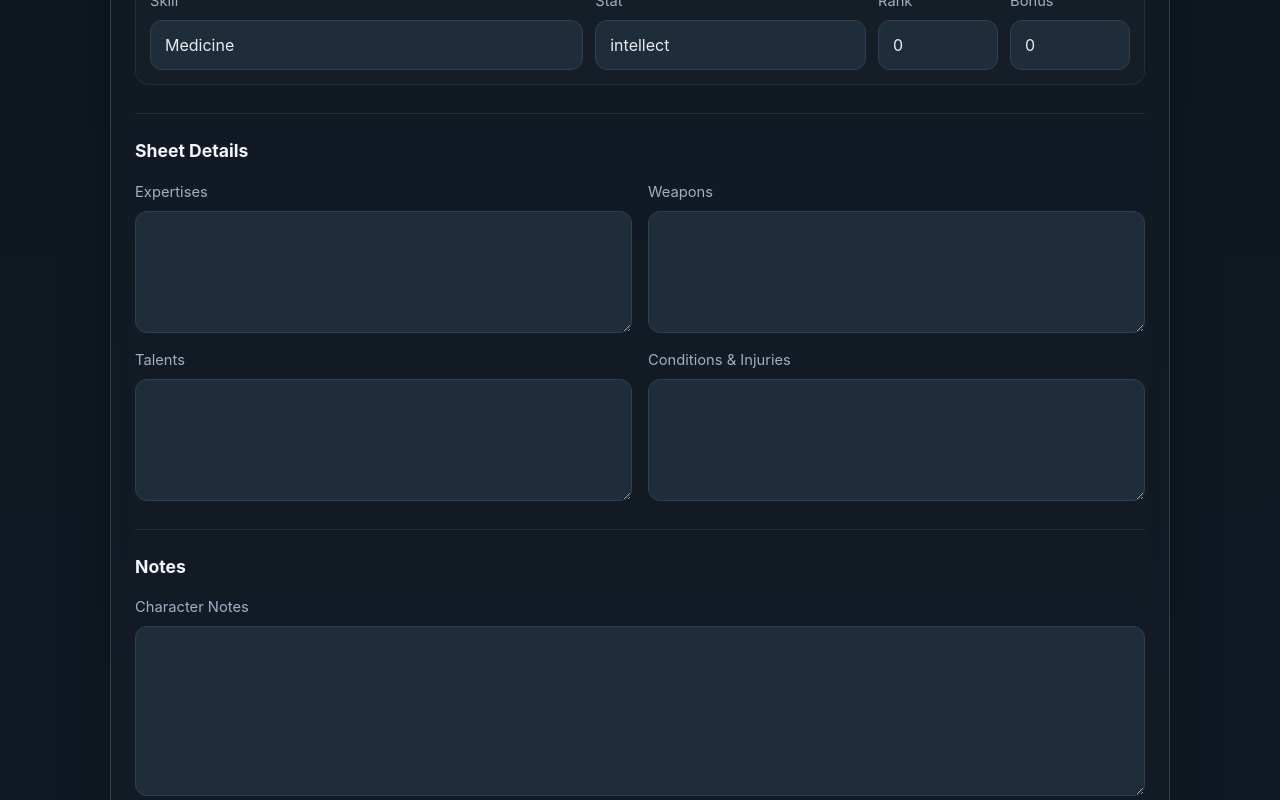
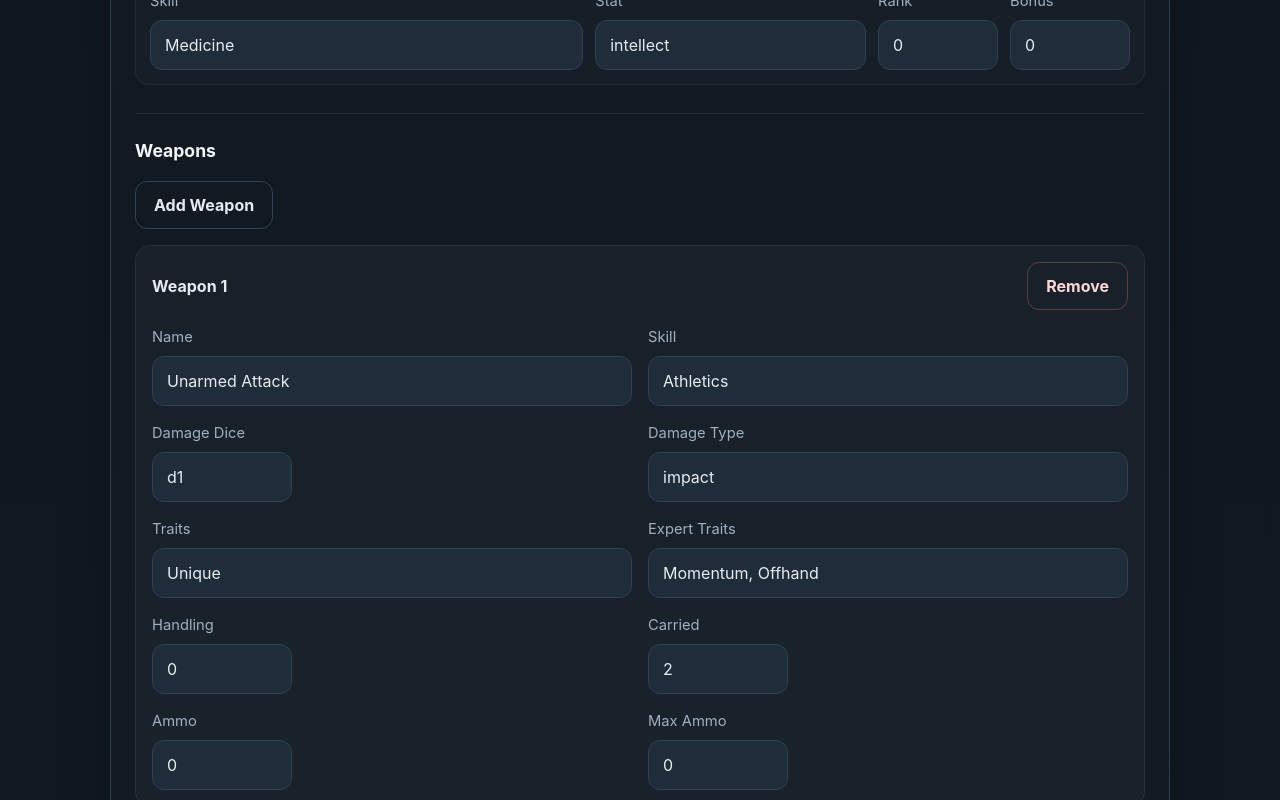
Before and after one commit to BoomerET/cosmere-rpg-character-builder, a React (Vite) app: page /new in a window 1280 px wide. Shown: the part 3820-4620 px from the top of the page. Built offline with nearby package versions, Linux system fonts and the light colour scheme.

Commit message:
Adding weaponList
Instead of weapons in a textarea, let's put them into a structured format.

```diff
--- a/src/components/CharacterForm.tsx
+++ b/src/components/CharacterForm.tsx
@@ -1,5 +1,5 @@
 import { useEffect, type ReactNode } from "react";
-import { useForm } from "react-hook-form";
+import { useFieldArray, useForm } from "react-hook-form";
 import { zodResolver } from "@hookform/resolvers/zod";
 import {
   characterSchema,
@@ -37,6 +37,15 @@ export function CharacterForm({
   const form = useForm<CharacterInput>({
     resolver: zodResolver(characterSchema),
     defaultValues,
+  });
+
+  const {
+    fields: weaponFields,
+    append,
+    remove,
+  } = useFieldArray({
+    control: form.control,
+    name: "weapons",
   });
 
   useEffect(() => {
@@ -381,16 +390,130 @@ export function CharacterForm({
         </section>
 
         <section className="sheet-section">
+          <h2>Weapons</h2>
+
+          <div className="stack-actions" style={{ marginBottom: "16px" }}>
+            <button
+              type="button"
+              className="button button-secondary"
+              onClick={() =>
+                append({
+                  name: "New Weapon",
+                  skill: "Athletics",
+                  damageDice: "d1",
+                  damageType: "impact",
+                  traits: "",
+                  expertTraits: "",
+                  handling: 0,
+                  carried: 2,
+                  ammo: 0,
+                  maxAmmo: 0,
+                  type: 0,
+                })
+              }
+            >
+              Add Weapon
+            </button>
+          </div>
+
+          <div className="weapons-grid">
+            {weaponFields.map((weapon, index) => (
+              <div className="weapon-card" key={weapon.id}>
+                <div className="weapon-card-header">
+                  <h3>Weapon {index + 1}</h3>
+                  <button
+                    type="button"
+                    className="button button-danger"
+                    onClick={() => remove(index)}
+                  >
+                    Remove
+                  </button>
+                </div>
+
+                <div className="form-grid">
+                  <label className="field">
+                    <span>Name</span>
+                    <input {...form.register(`weapons.${index}.name`)} />
+                  </label>
+
+                  <label className="field">
+                    <span>Skill</span>
+                    <input {...form.register(`weapons.${index}.skill`)} />
+                  </label>
+
+                  <label className="field field-small">
+                    <span>Damage Dice</span>
+                    <input {...form.register(`weapons.${index}.damageDice`)} />
+                  </label>
+
+                  <label className="field">
+                    <span>Damage Type</span>
+                    <input {...form.register(`weapons.${index}.damageType`)} />
+                  </label>
+
+                  <label className="field">
+                    <span>Traits</span>
+                    <input {...form.register(`weapons.${index}.traits`)} />
+                  </label>
+
+                  <label className="field">
+                    <span>Expert Traits</span>
+                    <input
+                      {...form.register(`weapons.${index}.expertTraits`)}
+                    />
+                  </label>
+
+                  <label className="field field-small">
+                    <span>Handling</span>
+                    <input
+                      type="number"
+                      {...form.register(`weapons.${index}.handling`, {
+                        valueAsNumber: true,
+                      })}
+                    />
+                  </label>
+
+                  <label className="field field-small">
+                    <span>Carried</span>
+                    <input
+                      type="number"
+                      {...form.register(`weapons.${index}.carried`, {
+                        valueAsNumber: true,
+                      })}
+                    />
+                  </label>
+
+                  <label className="field field-small">
+                    <span>Ammo</span>
+                    <input
+                      type="number"
+                      {...form.register(`weapons.${index}.ammo`, {
+                        valueAsNumber: true,
+                      })}
+                    />
+                  </label>
+
+                  <label className="field field-small">
+                    <span>Max Ammo</span>
+                    <input
+                      type="number"
+                      {...form.register(`weapons.${index}.maxAmmo`, {
+                        valueAsNumber: true,
+                      })}
+                    />
+                  </label>
+                </div>
+              </div>
+            ))}
+          </div>
+        </section>
+
+        <section className="sheet-section">
           <h2>Sheet Details</h2>
           <div className="form-grid">
             <label className="field">
               <span>Expertises</span>
               <textarea rows={4} {...form.register("expertisesText")} />
-            </label>
-
-            <label className="field">
-              <span>Weapons</span>
-              <textarea rows={4} {...form.register("weaponsText")} />
             </label>
 
             <label className="field">
@@ -402,15 +525,12 @@ export function CharacterForm({
               <span>Conditions & Injuries</span>
               <textarea rows={4} {...form.register("conditionsText")} />
             </label>
+
+            <label className="field">
+              <span>Notes</span>
+              <textarea rows={4} {...form.register("notes")} />
+            </label>
           </div>
-        </section>
-
-        <section className="sheet-section">
-          <h2>Notes</h2>
-          <label className="field">
-            <span>Character Notes</span>
-            <textarea rows={6} {...form.register("notes")} />
-          </label>
         </section>
 
         <div className="action-row">
--- a/src/features/characters/CharacterContext.tsx
+++ b/src/features/characters/CharacterContext.tsx
@@ -69,7 +69,21 @@ function makeBlankCharacter(): CharacterInput {
     sensesRange: "",
     liftingCapacity: "",
     expertisesText: "",
-    weaponsText: "",
+    weapons: [
+      {
+        name: "Unarmed Attack",
+        skill: "Athletics",
+        damageDice: "d1",
+        damageType: "impact",
+        traits: "Unique",
+        expertTraits: "Momentum, Offhand",
+        handling: 0,
+        carried: 2,
+        ammo: 0,
+        maxAmmo: 0,
+        type: 0,
+      },
+    ],
     talentsText: "",
     conditionsText: "",
     skills: DEFAULT_SKILLS.map((skill) => ({ ...skill })),
--- a/src/features/characters/character.export.xml.ts
+++ b/src/features/characters/character.export.xml.ts
@@ -92,6 +92,39 @@ export function toFantasyGroundsXml(character: CharacterInput): string {
         ].join(""),
       ),
     )
+    .join("");
+
+  const weaponListBlock = character.weapons
+    .map((weapon, i) => {
+      const nodeName =
+        i === 0 && weapon.name === "Unarmed Attack"
+          ? "unarmedattack"
+          : idNode(i + 1);
+
+      return (
+        `<${nodeName}>` +
+        tag("ammo", n(weapon.ammo), { type: "number" }) +
+        tag("carried", n(weapon.carried), { type: "number" }) +
+        `<damagelist>` +
+        `<id-00001>` +
+        tag("dice", escapeXml(weapon.damageDice), { type: "dice" }) +
+        tag("type", escapeXml(weapon.damageType), { type: "string" }) +
+        tag("weaponskill", escapeXml(weapon.skill), { type: "string" }) +
+        `</id-00001>` +
+        `</damagelist>` +
+        tag("experttraits", escapeXml(weapon.expertTraits), {
+          type: "string",
+        }) +
+        tag("handling", n(weapon.handling), { type: "number" }) +
+        tag("maxammo", n(weapon.maxAmmo), { type: "number" }) +
+        tag("name", escapeXml(weapon.name), { type: "string" }) +
+        `<shortcut type="windowreference">${tag("class", "")}${tag("recordname", "")}</shortcut>` +
+        tag("traits", escapeXml(weapon.traits), { type: "string" }) +
+        tag("type", n(weapon.type), { type: "number" }) +
+        tag("weaponskill", escapeXml(weapon.skill), { type: "string" }) +
+        `</${nodeName}>`
+      );
+    })
     .join("");
 
   const topLevelStats = [
@@ -212,23 +245,7 @@ export function toFantasyGroundsXml(character: CharacterInput): string {
     ) +
     tag("totaltalents", "0", { type: "number" }) +
     `<weaponlist>` +
-    `<unarmedattack>` +
-    tag("ammo", "0", { type: "number" }) +
-    tag("carried", "2", { type: "number" }) +
-    `<damagelist><id-00001>` +
-    tag("dice", "d1", { type: "dice" }) +
-    tag("type", "impact", { type: "string" }) +
-    tag("weaponskill", "Athletics", { type: "string" }) +
-    `</id-00001></damagelist>` +
-    tag("experttraits", "Momentum, Offhand", { type: "string" }) +
-    tag("handling", "0", { type: "number" }) +
-    tag("maxammo", "0", { type: "number" }) +
-    tag("name", "Unarmed Attack", { type: "string" }) +
-    `<shortcut type="windowreference">${tag("class", "")}${tag("recordname", "")}</shortcut>` +
-    tag("traits", "Unique", { type: "string" }) +
-    tag("type", "0", { type: "number" }) +
-    tag("weaponskill", "Athletics", { type: "string" }) +
-    `</unarmedattack>` +
+    weaponListBlock +
     `</weaponlist>` +
     `</character>` +
     `</root>`
--- a/src/features/characters/character.import.xml.ts
+++ b/src/features/characters/character.import.xml.ts
@@ -54,6 +54,22 @@ export function fromFantasyGroundsXml(xmlText: string): CharacterInput {
       bonus: numberAt(node, "bonus", 0),
     };
   });
+
+  const importedWeapons = Array.from(
+    character.querySelectorAll("weaponlist > *"),
+  ).map((node) => ({
+    name: textAt(node, "name") || "Unnamed Weapon",
+    skill: textAt(node, "weaponskill") || "Athletics",
+    damageDice: textAt(node, "damagelist > * > dice") || "d1",
+    damageType: textAt(node, "damagelist > * > type") || "impact",
+    traits: textAt(node, "traits"),
+    expertTraits: textAt(node, "experttraits"),
+    handling: numberAt(node, "handling", 0),
+    carried: numberAt(node, "carried", 2),
+    ammo: numberAt(node, "ammo", 0),
+    maxAmmo: numberAt(node, "maxammo", 0),
+    type: numberAt(node, "type", 0),
+  }));
 
   return {
     id: uuid(),
@@ -114,7 +130,24 @@ export function fromFantasyGroundsXml(xmlText: string): CharacterInput {
     sensesRange: "",
     liftingCapacity: numberAt(character, "encumbrance > carry", 50),
     expertisesText: "",
-    weaponsText: "",
+    weapons:
+      importedWeapons.length > 0
+        ? importedWeapons
+        : [
+            {
+              name: "Unarmed Attack",
+              skill: "Athletics",
+              damageDice: "d1",
+              damageType: "impact",
+              traits: "Unique",
+              expertTraits: "Momentum, Offhand",
+              handling: 0,
+              carried: 2,
+              ammo: 0,
+              maxAmmo: 0,
+              type: 0,
+            },
+          ],
     talentsText: "",
     conditionsText: "",
     skills:
--- a/src/features/characters/character.schema.ts
+++ b/src/features/characters/character.schema.ts
@@ -27,6 +27,25 @@ export const resourceSchema = z.object({
   current: z.number().int().min(0).max(999).default(0),
   total: z.number().int().min(0).max(999).default(0),
   bonus: z.number().int().min(0).max(99).default(0),
+});
+
+export const weaponDamageSchema = z.object({
+  dice: z.string().min(1).default("d1"),
+  type: z.string().min(1).default("impact"),
+});
+
+export const weaponSchema = z.object({
+  name: z.string().min(1).default("New Weapon"),
+  skill: z.string().min(1).default("Athletics"),
+  damageDice: z.string().min(1).default("d1"),
+  damageType: z.string().min(1).default("impact"),
+  traits: z.string().default(""),
+  expertTraits: z.string().default(""),
+  handling: z.number().int().min(0).max(99).default(0),
+  carried: z.number().int().min(0).max(2).default(2),
+  ammo: z.number().int().min(0).max(999).default(0),
+  maxAmmo: z.number().int().min(0).max(999).default(0),
+  type: z.number().int().min(0).max(99).default(0),
 });
 
 export const characterSchema = z.object({
@@ -71,7 +90,7 @@ export const characterSchema = z.object({
   sensesRange: z.string().default(""),
   liftingCapacity: z.number().int().min(0).max(99999).default(50),
   expertisesText: z.string().default(""),
-  weaponsText: z.string().default(""),
+  weapons: z.array(weaponSchema).default([]),
   talentsText: z.string().default(""),
   conditionsText: z.string().default(""),
   skills: z.array(skillSchema),
--- a/src/index.css
+++ b/src/index.css
@@ -671,3 +671,33 @@ textarea {
     grid-template-columns: 1fr;
   }
 }
+.stack-actions {
+  display: flex;
+  gap: 12px;
+  flex-wrap: wrap;
+}
+
+.weapons-grid {
+  display: grid;
+  gap: 16px;
+}
+
+.weapon-card {
+  padding: 16px;
+  border-radius: 16px;
+  background: rgba(255, 255, 255, 0.03);
+  border: 1px solid rgba(255, 255, 255, 0.06);
+}
+
+.weapon-card-header {
+  display: flex;
+  align-items: center;
+  justify-content: space-between;
+  gap: 12px;
+  margin-bottom: 16px;
+}
+
+.weapon-card-header h3 {
+  margin: 0;
+  font-size: 1rem;
+}
```
